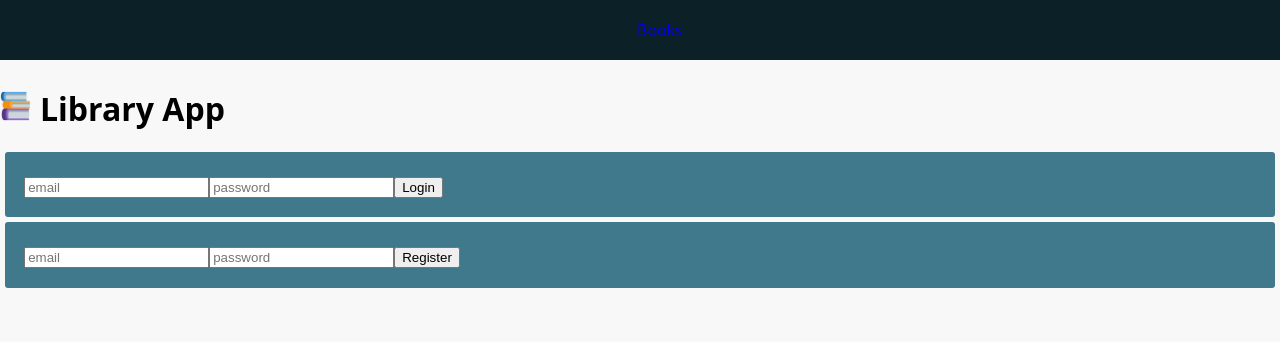
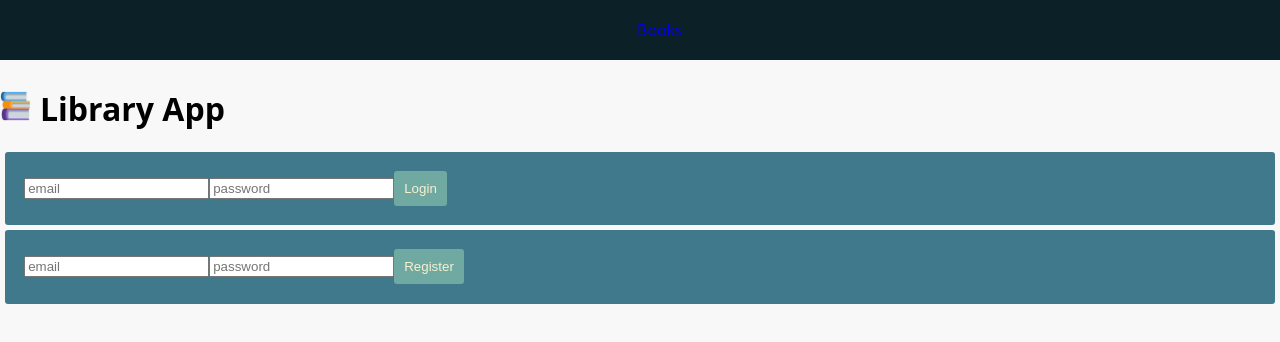
Before and after one commit to arandel1/Unit3BookBuddy.New, a React (Vite) app: page /books in a window 1280 px wide. Shown: the top 342 px of the page. Built offline with nearby package versions, Linux system fonts and the light colour scheme; no server answers.

Commit message:
added more css

```diff
--- a/src/index.css
+++ b/src/index.css
@@ -1,15 +1,8 @@
-/* #33658A
-#86BBD8
-#2F4858
-#F6AE2D
-#F26419 */
-
 body {
   font-family:system-ui, -apple-system, BlinkMacSystemFont, 'Segoe UI', Roboto, Oxygen, Ubuntu, Cantarell, 'Open Sans', 'Helvetica Neue', sans-serif;
   background-color: #f8f8f8;
   margin: 0;
   padding: 0;
-  /* text-align: center; */
 }
 
 #logo-image {
@@ -17,7 +10,6 @@ body {
   margin-right: 10px;
 }
 
-/* Add your own custom styles here */
 
 nav{
   width: 100%;
@@ -45,7 +37,20 @@ a:link {
 a:visited {
     color: #CFD7C7;
 
+}
 
+button {
+  background-color: #70A9A1;
+  border-radius: 3px;
+  padding: 10px;
+  transition: .25s;
+  border: none;
+  color: #F6F1D1;
+}
+
+button:hover{
+  background-color: #0B2027;
+  color: #F6F1D1;
 }
 
 .login-container{
@@ -106,11 +111,6 @@ a:visited {
   height:200px;
 }
 
-.book-card button {
-  margin: 1em;
-  padding:5px;
-}
-
 .single-book-container{
   background-color:#F6F1D1 ;
   color: #70A9A1;
```
